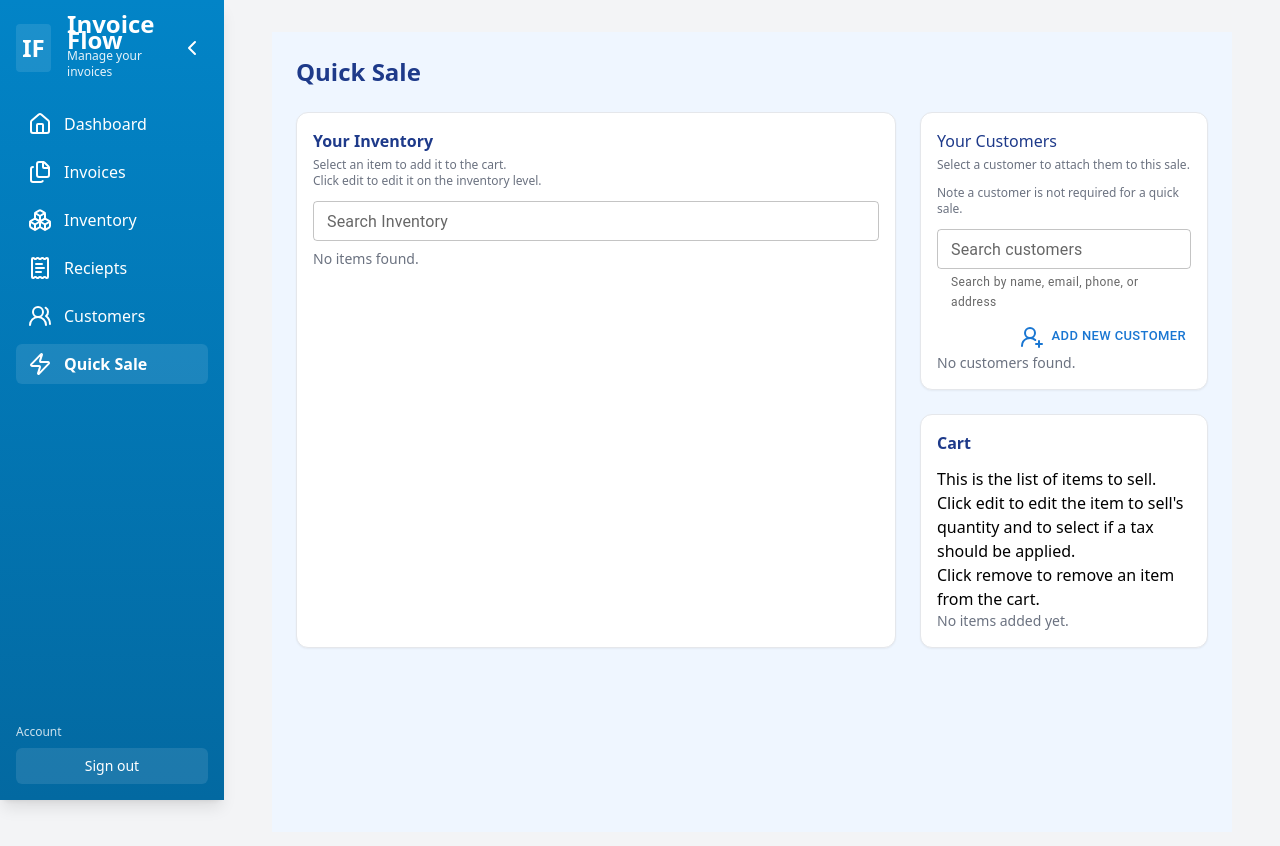
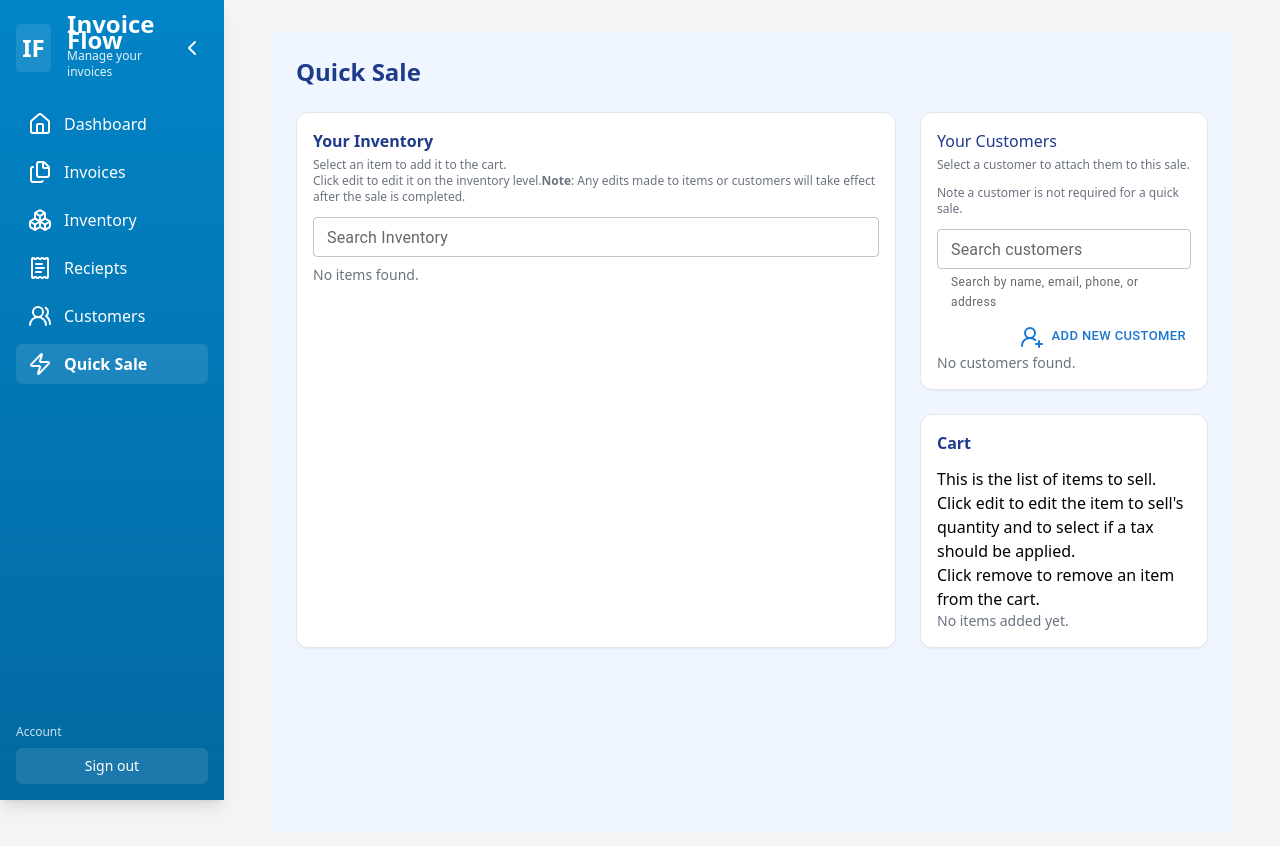
Before and after one commit to Sultan2403/Invoice-Flow, a React (Vite) app: page /pos-sale in a window 1280 px wide. Shown: the top 846 px of the page. Built offline with nearby package versions, Linux system fonts and the light colour scheme.

Commit message:
pour me water abeg

```diff
--- a/src/Components/Secondary/POS Sale/UI/PosSale.jsx
+++ b/src/Components/Secondary/POS Sale/UI/PosSale.jsx
@@ -127,6 +127,8 @@ export default function QuickSale() {
             <p className="text-xs text-gray-500 mb-3">
               Select an item to add it to the cart. <br /> Click edit to edit it
               on the inventory level.
+              <strong>Note</strong>: Any edits made to items or customers will
+              take effect after the sale is completed.
             </p>
 
             <TextField
--- a/src/Components/Secondary/POS Sale/UI/itemSaleModal.jsx
+++ b/src/Components/Secondary/POS Sale/UI/itemSaleModal.jsx
@@ -8,7 +8,7 @@ import {
 export default function ItemSaleModal({ item, onClose, onAdd }) {
   const [quantity, setQuantity] = useState(1);
   const [error, setError] = useState("");
-  const [applyTax, setApplyTax] = useState(!!item?.taxRate);
+  const [applyTax, setApplyTax] = useState(item?.taxRate);
 
   const handleConfirm = () => {
     if (quantity < 1 || quantity > item.currentStock) {
@@ -60,13 +60,14 @@ export default function ItemSaleModal({ item, onClose, onAdd }) {
         fullWidth
       />
 
-      {item.taxRate != null && (
+      {item.taxRate && (
         <div className="flex items-center justify-between">
           <span className="text-sm">
             Tax: {(item.taxRate * 100).toFixed(2)}%
           </span>
           <Button
             size="small"
+            disabled={item.taxRate * 100 === 0 ? true : false}
             variant={applyTax ? "contained" : "outlined"}
             onClick={() => setApplyTax((prev) => !prev)}
           >
```
